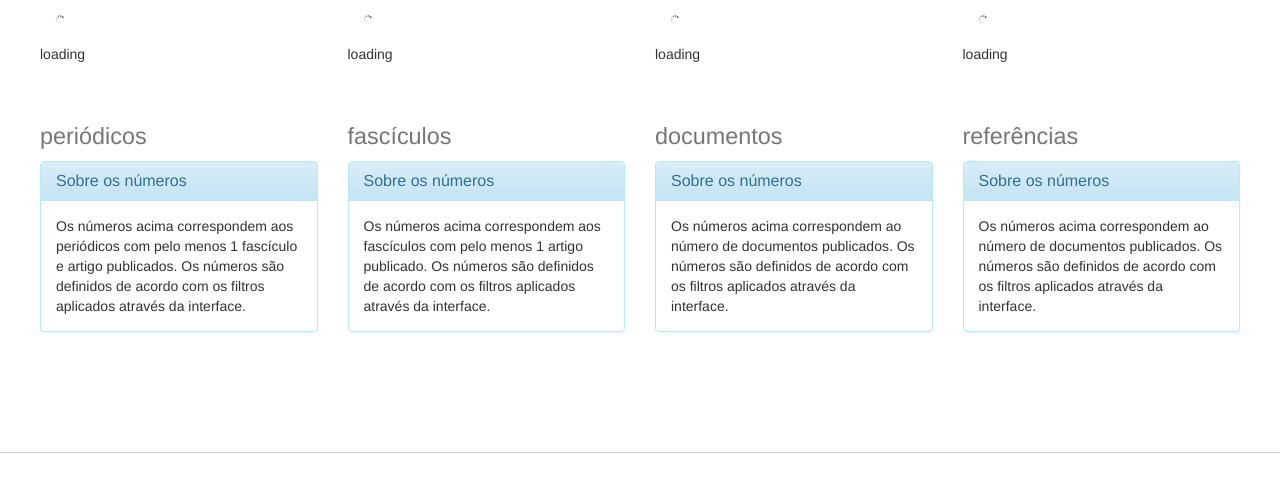
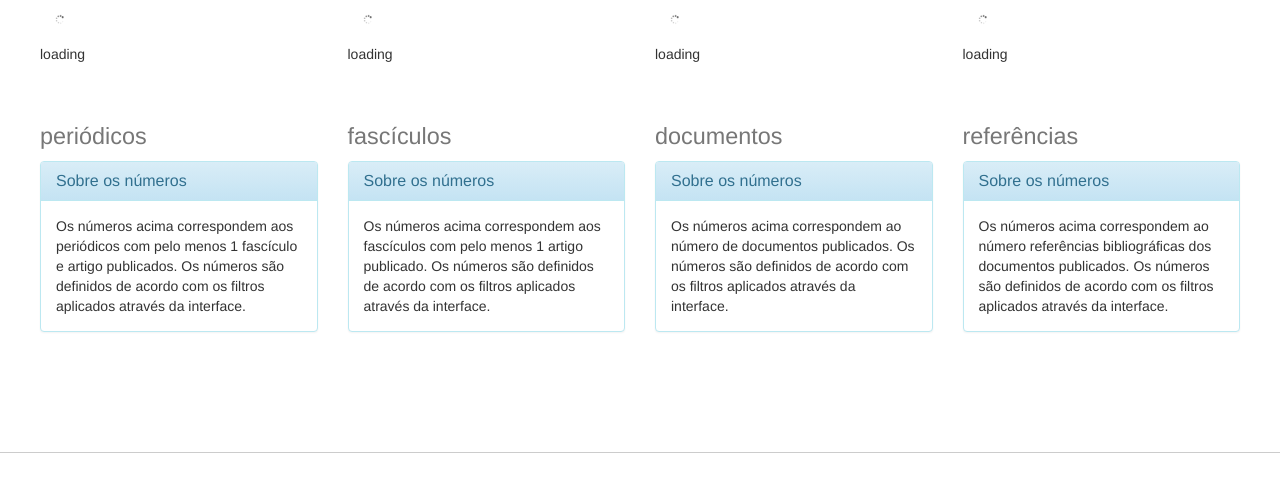
Before and after one commit to scieloorg/analytics, a Python web app: template analytics/templates/website/publication_size.mako in a window 1280 px wide. Shown: the part 313-792 px from the top of the page. Run offline with Mako, Linux system fonts and the light colour scheme; the template is opened without the code that fills it, so the values that code supplies are empty.

Commit message:
Página com totais de documentos, revistas, fascículos e referências da coleção

```diff
--- a/analytics/templates/website/publication_size.mako
+++ b/analytics/templates/website/publication_size.mako
@@ -53,7 +53,7 @@
                 <h3 class="panel-title">${_(u'Sobre os números')}</h3>
               </div>
               <div class="panel-body">
-                  ${_(u'Os números acima correspondem ao número de documentos publicados. Os números são definidos de acordo com os filtros aplicados através da interface.')}
+                  ${_(u'Os números acima correspondem ao número referências bibliográficas dos documentos publicados. Os números são definidos de acordo com os filtros aplicados através da interface.')}
               </div>
             </div>
         </div>
```
